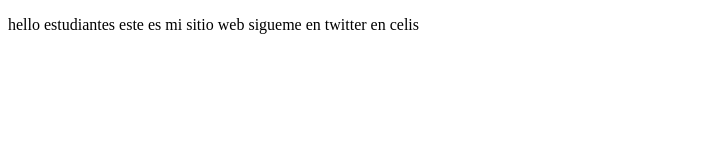
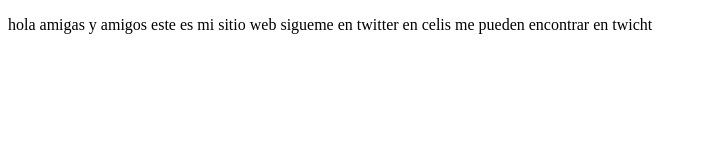
Before and after one commit to ksolarte11/projectDemo01, a plain HTML site: page index.html in a window 1280 px wide. Shown: the whole page, without its empty margins (0-706 px from the left). Drawn offline with Linux system fonts and the light colour scheme.

Commit message:
estos fueron los cambios

```diff
--- a/index.html
+++ b/index.html
@@ -8,7 +8,7 @@
 </head>
 <body>
   <p>
-      hello estudiantes este es mi sitio web sigueme en twitter en celis
+      hola amigas y amigos este es mi sitio web sigueme en twitter en celis me pueden encontrar en twicht
   </p>
 </body>
 </html>
```
